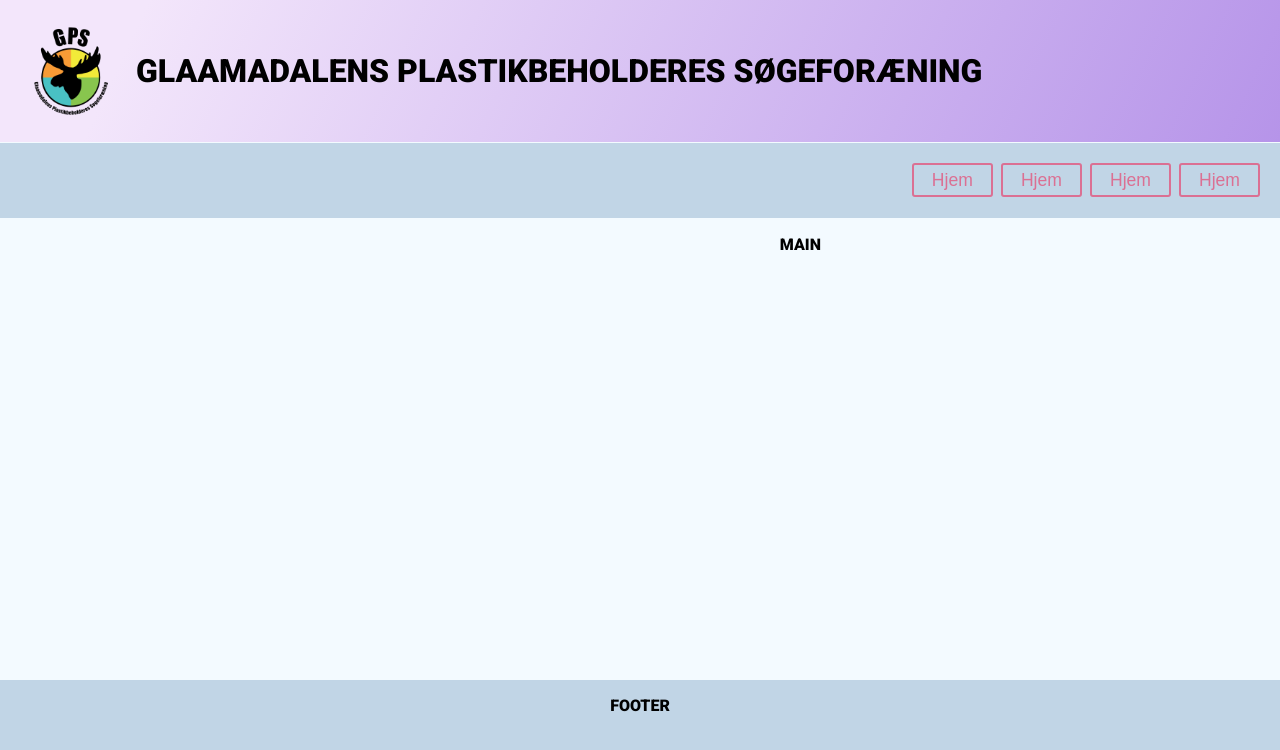
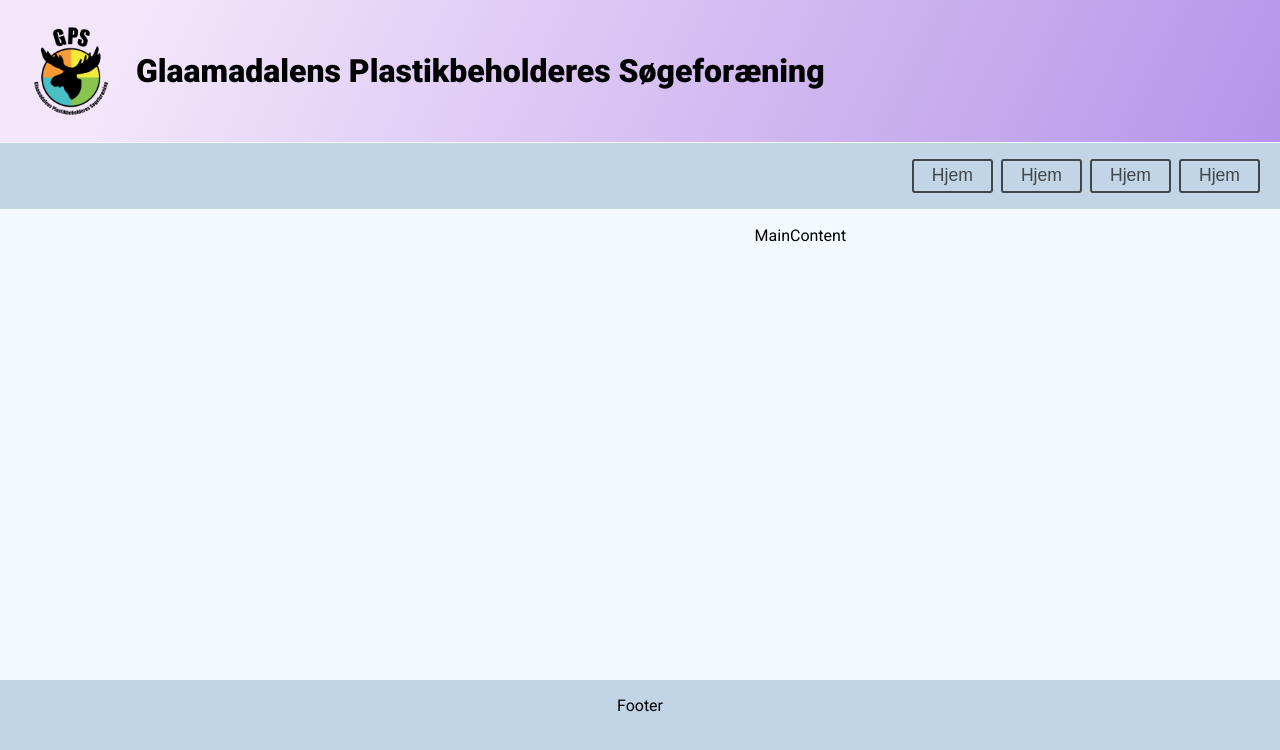
Before and after one commit to OleTjernstad/gps.cms, a Next.js app: page / in a window 1280 px wide. Shown: the top 750 px of the page. Built offline with nearby package versions, Linux system fonts and the light colour scheme.

Commit message:
adjust button styling

```diff
--- a/components/button.tsx
+++ b/components/button.tsx
@@ -3,14 +3,14 @@ import styled from "styled-components";
 const ButtonElem = styled.button`
   background: transparent;
   border-radius: 3px;
-  border: 2px solid palevioletred;
-  color: palevioletred;
-  margin: 0.25em 0.25em;
+  border: 2px solid #40474c;
+  color: #40474c;
+  margin: 0 0.25em;
   padding: 0.25em 1em;
   font-size: 1.1rem;
 
   &:hover {
-    filter: brightness(60%);
+    background: #ce5a9c;
   }
 `;
 interface ButtonProps {
--- a/layouts/main/index.tsx
+++ b/layouts/main/index.tsx
@@ -33,12 +33,15 @@ const PageWrapper = styled.div`
     }
   }
 `;
-export const Blog = () => {
+interface LayoutProps {
+  children?: React.ReactNode;
+}
+export const MainLayout = ({ children }: LayoutProps) => {
   return (
     <PageWrapper>
       <Header />
       <Navbar />
-      <Main>Main</Main>
+      <Main>{children}</Main>
       <Aside />
       <Footer />
     </PageWrapper>
--- a/pages/index.tsx
+++ b/pages/index.tsx
@@ -1,5 +1,5 @@
-import { Blog } from "../layouts/main";
 import Head from "next/head";
+import { MainLayout } from "../layouts/main";
 import type { NextPage } from "next";
 
 const Home: NextPage = () => {
@@ -8,7 +8,7 @@ const Home: NextPage = () => {
       <Head>
         <title>Glaamadalen</title>
       </Head>
-      <Blog></Blog>
+      <MainLayout>MainContent</MainLayout>
     </>
   );
 };
--- a/styles/globals.css
+++ b/styles/globals.css
@@ -1,4 +1,4 @@
-@import url('https://fonts.googleapis.com/css2?family=Roboto:wght@100;300;900&display=swap');
+@import url('https://fonts.googleapis.com/css2?family=Roboto:wght@100;400;900&display=swap');
 
 * {
     box-sizing: border-box;
@@ -7,6 +7,5 @@
 body {
     height: 100vh;
     margin: 0;
-    font: 900 100% 'Roboto', sans-serif;
-    text-transform: uppercase;
+    font: 400 100% 'Roboto', sans-serif;
 }
```
